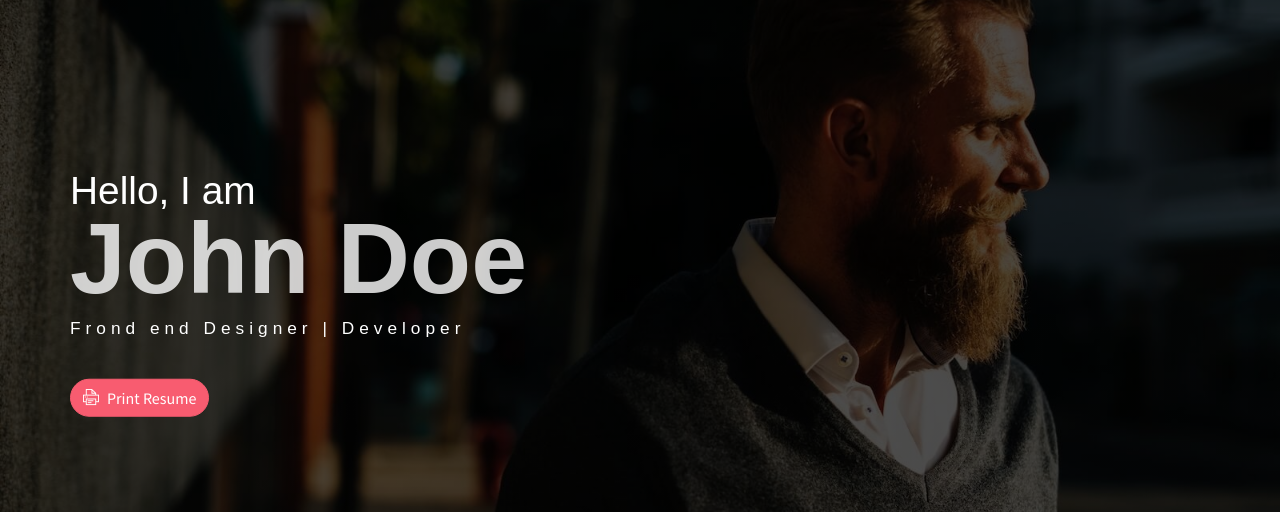
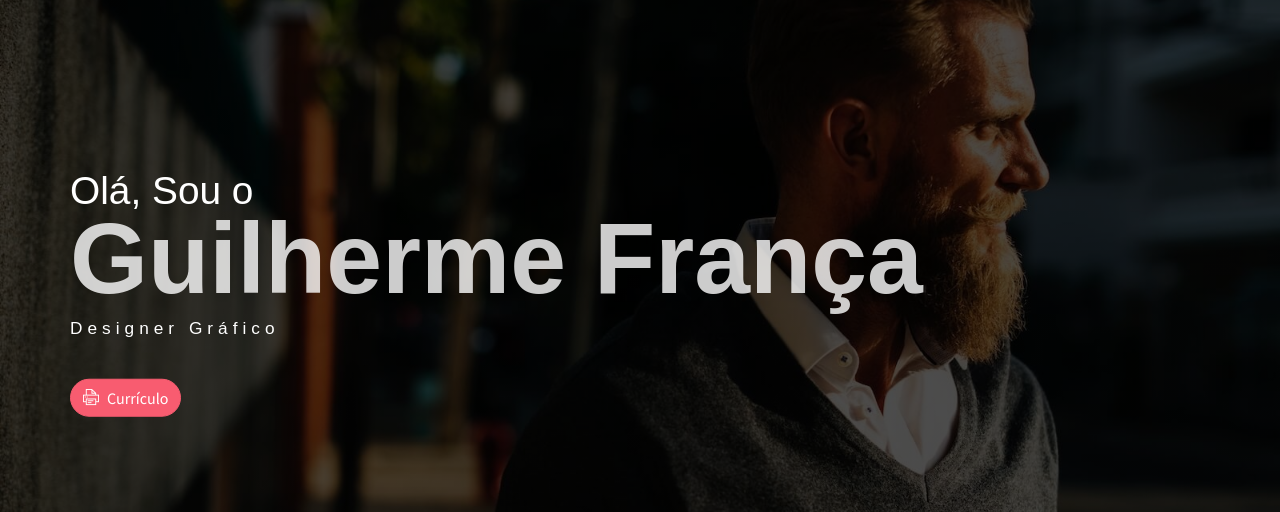
Before and after one commit to guilefranca/guileportfolio, a website: page public_html/css/index.html in a window 1280 px wide. Shown: the part 60-572 px from the top of the page. Drawn offline with Linux system fonts and the light colour scheme; some packages are replaced by stand-ins of ours.

Commit message:
Update index.html

```diff
--- a/public_html/css/index.html
+++ b/public_html/css/index.html
@@ -5,7 +5,7 @@
     <meta name="viewport" content="width=device-width, initial-scale=1, shrink-to-fit=no">
     <meta name="description" content="Start your development with JohnDoe landing page.">
     <meta name="author" content="Devcrud">
-    <title>Guile Design</title>
+    <title>Guile Designer</title>
     <!-- font icons -->
     <link rel="stylesheet" href="assets/vendors/themify-icons/css/themify-icons.css">
     <!-- Bootstrap + JohnDoe main styles -->
@@ -23,10 +23,10 @@
                 <li class="social-item"><a class="social-link text-light" href="#"><i class="ti-github" aria-hidden="true"></i></a></li>
             </ul>
             <div class="header-content">
-                <h4 class="header-subtitle" >Hello, I am</h4>
-                <h1 class="header-title">John Doe</h1>
-                <h6 class="header-mono" >Frond end Designer | Developer</h6>
-                <button class="btn btn-primary btn-rounded"><i class="ti-printer pr-2"></i>Print Resume</button>
+                <h4 class="header-subtitle" >Olá, Sou o</h4>
+                <h1 class="header-title">Guilherme França</h1>
+                <h6 class="header-mono" >Designer Gráfico</h6>
+                <button class="btn btn-primary btn-rounded"><i class="ti-printer pr-2"></i>Currículo</button>
             </div>
         </div>
     </header>
```
